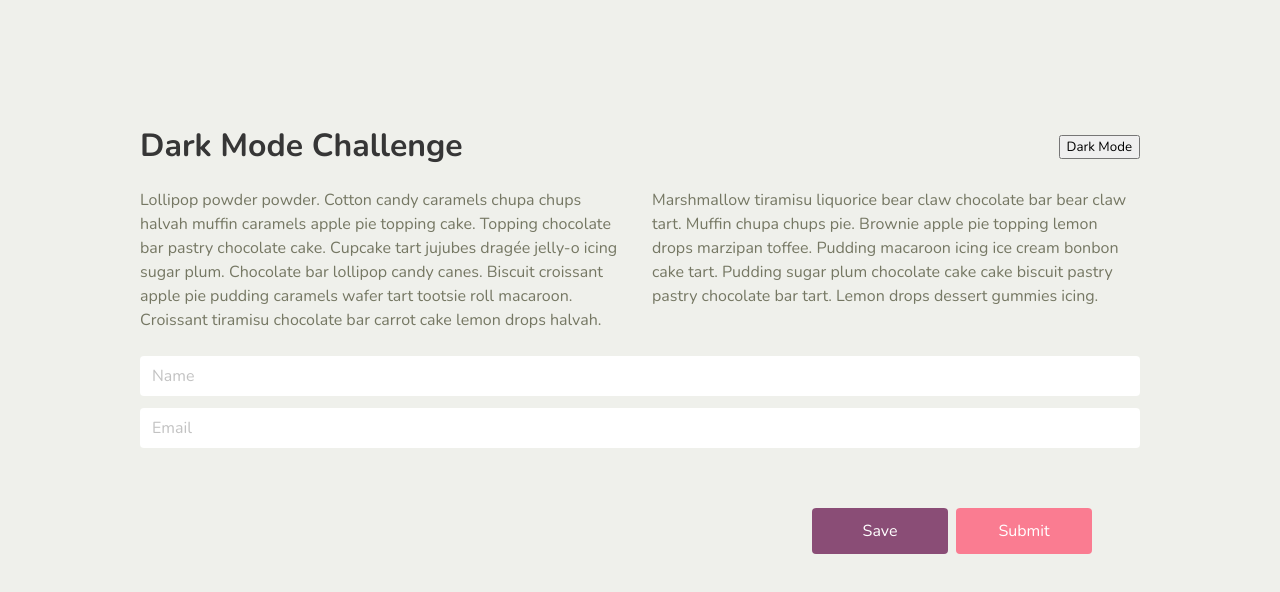
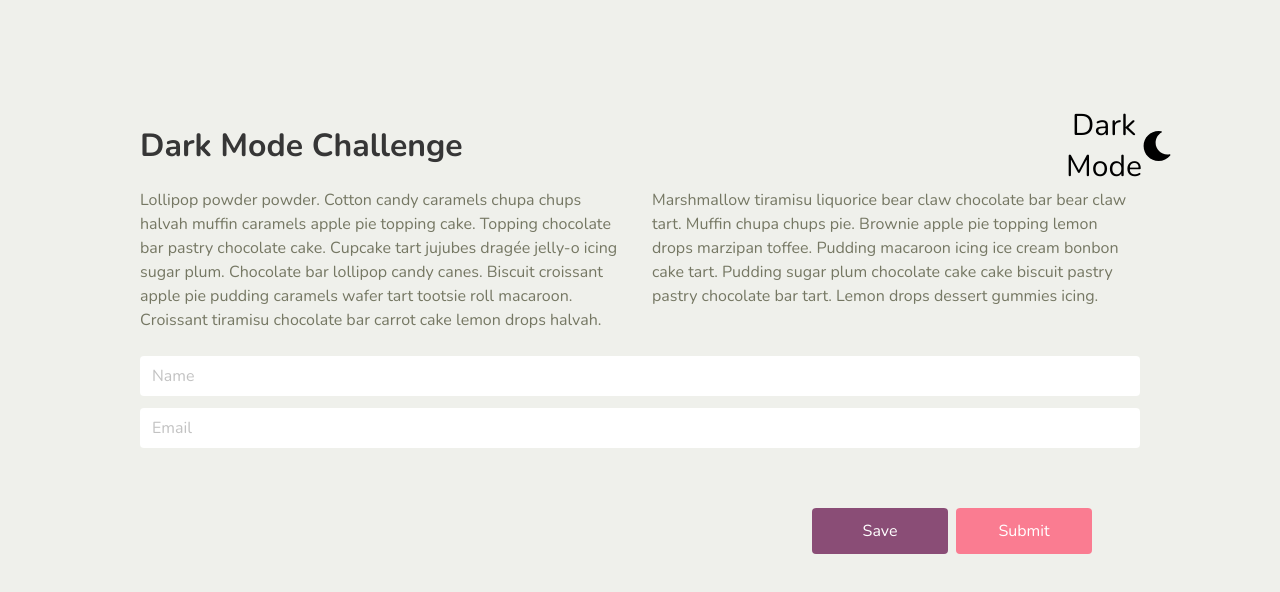
Before and after one commit to Lionessm/rocketChallenge, a React (Create React App) app in the folder dark-mode/: page / in a window 1280 px wide. Shown: the top 592 px of the page. Built offline with nearby package versions, Linux system fonts and the light colour scheme.

Commit message:
Import icon for moon and add the handleChange function on the onClick event. Check theme state

```diff
--- a/dark-mode/src/routes/App/components/DarkMode.js
+++ b/dark-mode/src/routes/App/components/DarkMode.js
@@ -1,4 +1,6 @@
 import React, { useState, useEffect } from 'react';
+import {FontAwesomeIcon} from "@fortawesome/react-fontawesome";
+import {faMoon} from "@fortawesome/free-solid-svg-icons";
 
 const ThemeChanger = () => {
     const [themeState, setThemeState] = useState(false);
@@ -20,7 +22,10 @@ const ThemeChanger = () => {
     })
     return (
         <div>
-            <button onClick={handleChange}>{themeState ? 'Light Mode' : 'Dark Mode'}</button>
+            <button onClick={handleChange} className="app__dark-mode-btn icon level-right">
+                {themeState ? 'Light Mode' : 'Dark Mode'}
+                <FontAwesomeIcon icon={faMoon} />
+            </button>
         </div>
     )
 }
```
